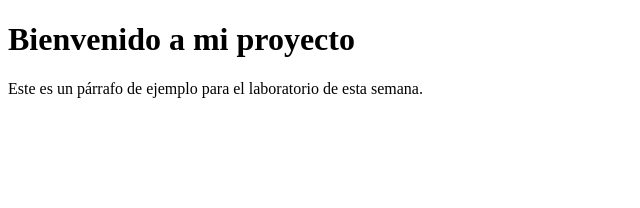
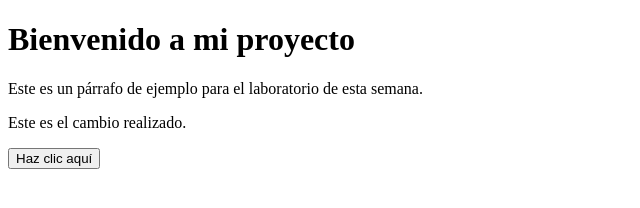
Before and after one commit to Rolando-SF/lab-sem5, a plain HTML site: page index.html in a window 1280 px wide. Shown: the whole page, without its empty margins (0-640 px from the left). Drawn offline with Linux system fonts and the light colour scheme.

Commit message:
Segundo commit en rama-ismael

```diff
--- a/index.html
+++ b/index.html
@@ -10,5 +10,8 @@
     <h1>Bienvenido a mi proyecto</h1>
     <p>Este es un párrafo de ejemplo para el laboratorio de esta semana.</p>
 
+    <p>Este es el cambio realizado.</p>
+    <button type="button" onclick="alert('¡Hola! Hiciste clic en el botón')">Haz clic aquí</button>
+
 </body>
 </html>
```
